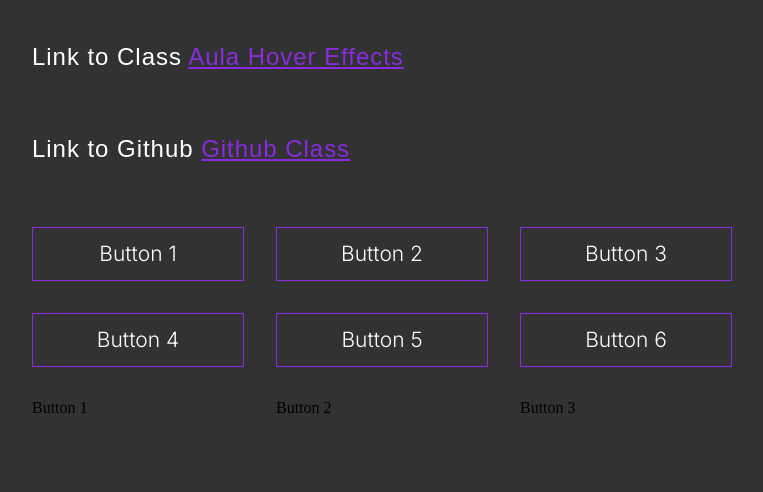
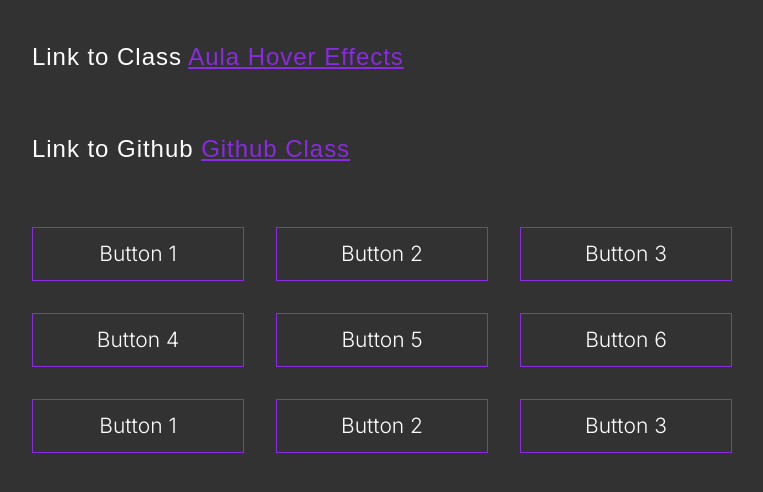
Before and after one commit to edmilsoncorreia/HoverEffects, a plain HTML site: page index.html in a window 1280 px wide. Shown: the part 122-614 px from the top of the page, without its empty margins (32-795 px from the left). Drawn offline with Linux system fonts and the light colour scheme.

Commit message:
add effect button 7

```diff
--- a/index.css
+++ b/index.css
@@ -54,6 +54,7 @@ body{
   text-decoration: underline;
 }
 
+/* Regras botões de 1 a 6 */
 .button::before {
   content:"";
   width: 100%;
@@ -138,6 +139,7 @@ body{
 
 .item5:hover::before {
   transform: scaleX(1);
+
   transform-origin: right;
 }
 
@@ -158,3 +160,43 @@ body{
   transform: scaleY(1);
   transform-origin: left;
 }
+
+/* Regras Botões Inter 1 ao 3*/
+.button-inter {
+  display: flex;
+  justify-content: center;
+
+  position: relative;
+
+  margin: 0;
+  padding: 12px 0;
+
+  font-family: Inter;
+  font-size: 21px;
+  line-height: 28px;
+  font-weight: 300;
+
+  color: white;
+  border: 1px solid blueviolet;
+
+  text-decoration: none;
+
+  transition: .5s;
+
+}
+
+.item7:hover {
+  background: #730bec url(pixel_qwmcwc.png);
+  background-size: 100%;
+
+  transition-delay: .8s;
+  animation: animate1 .8s steps(8) fowards;
+}
+
+@keyframes animate1 {
+  0% {
+    background-position-y: 0;
+  } 100% {
+    background-position-y: -480px;
+  }
+}
```
